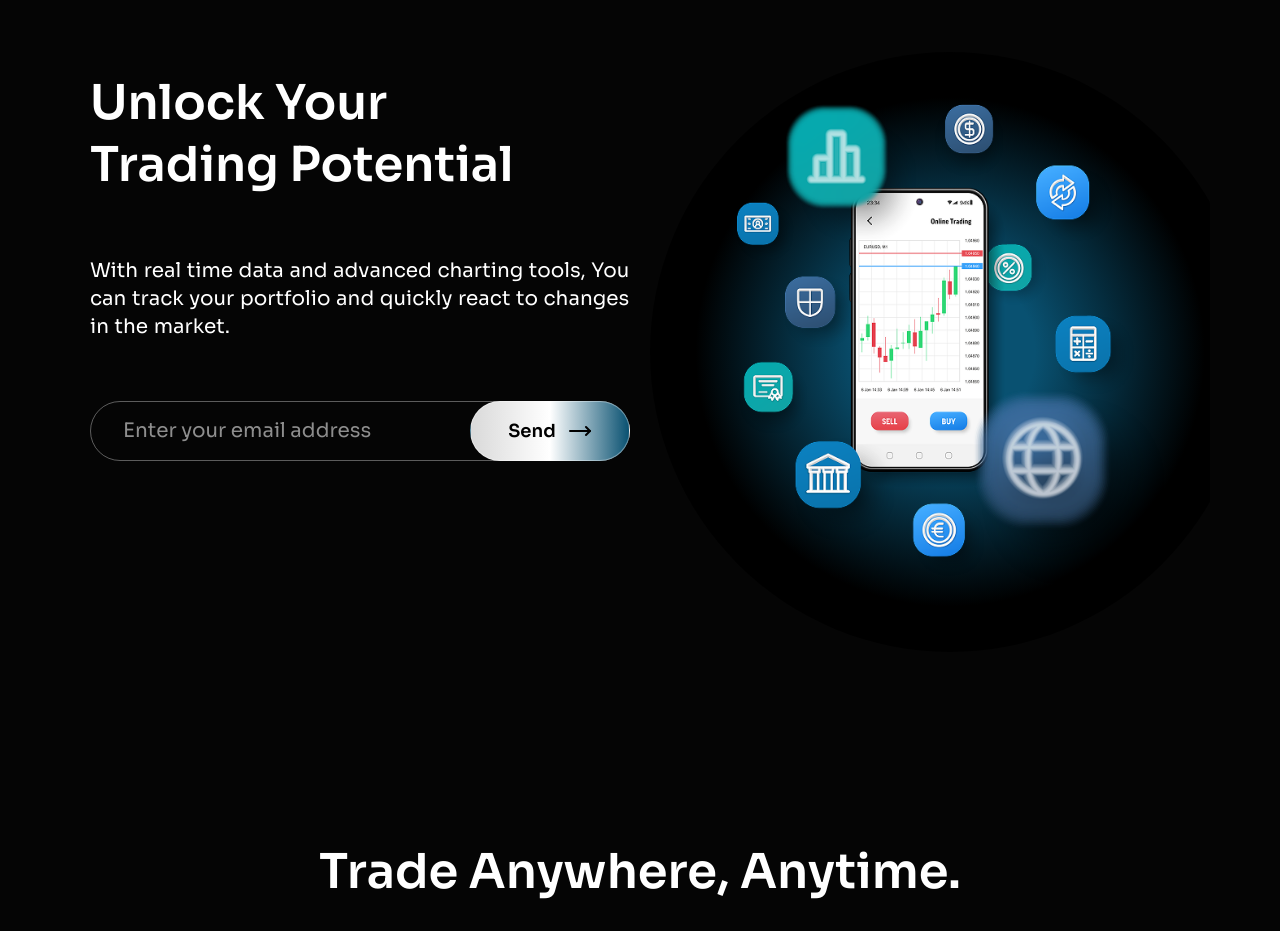
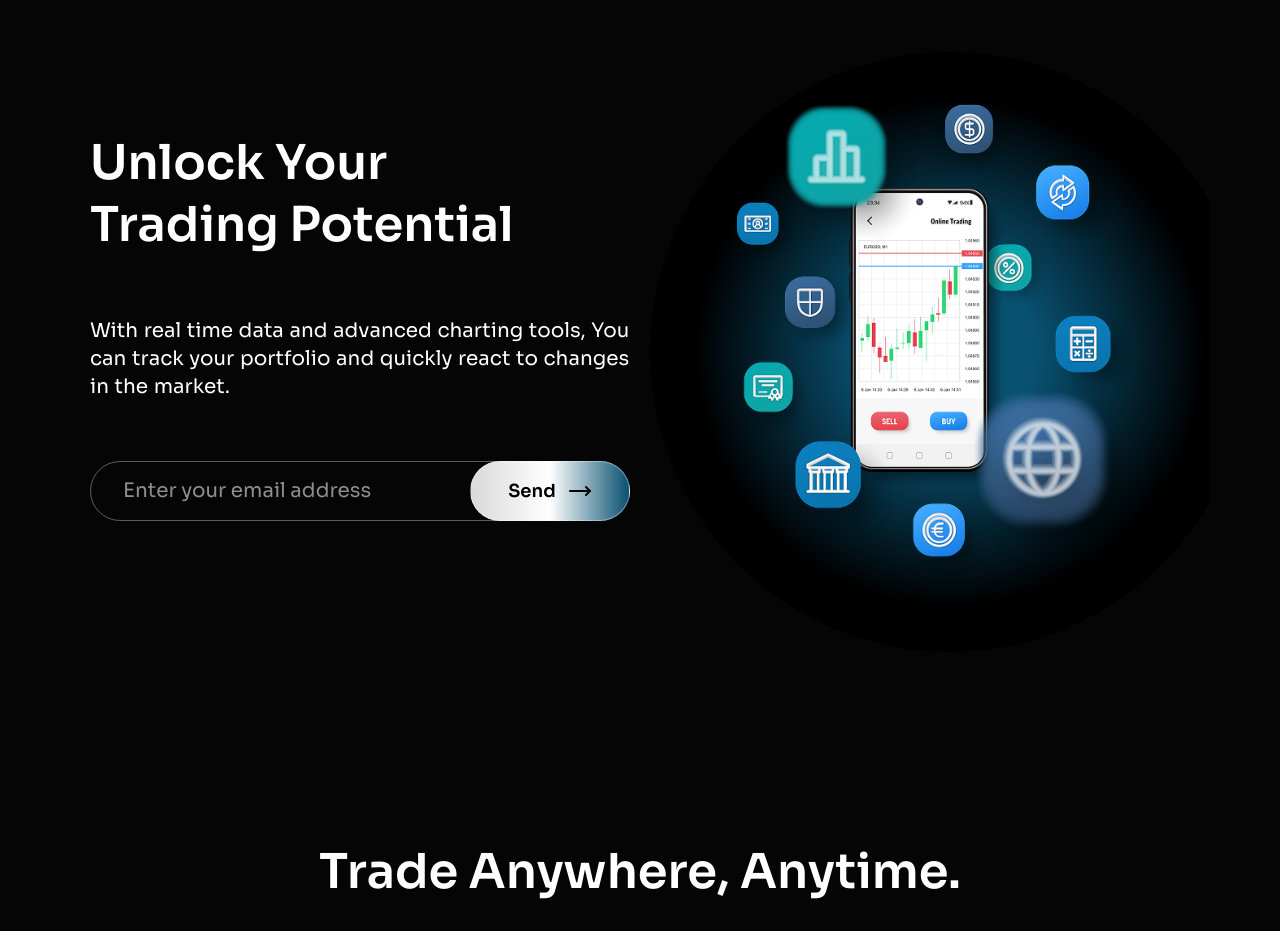
Before and after one commit to ismailjaved-dev/Earnex-Global, a Next.js app: page / in a window 1280 px wide. Shown: the part 2620-3551 px from the top of the page. Built offline with nearby package versions, Linux system fonts and the light colour scheme.

Commit message:
text-animation added

```diff
--- a/components/sections/about.tsx
+++ b/components/sections/about.tsx
@@ -1,6 +1,7 @@
 import Image from 'next/image'
 import React from 'react'
 import { Button } from '../ui/button'
+import { TextAnimate } from '../ui/text-animate'
 
 const About = () => {
   return (
@@ -9,7 +10,9 @@ const About = () => {
             <Image src={'/aboutImg.png'} fill alt=''/>
         </div>
         <div className='flex flex-col justify-center gap-5 col-span-2 md:col-span-1 mx-auto text-center md:text-start md:min-h-[400px] lg:min-h-[520px]  max-w-[470px]'>
-            <h2 className='text-[38px] md:text-5xl font-semibold '>Diversify your portfolio</h2>
+             <TextAnimate animation="slideUp" by="word" className={'text-[38px] md:text-5xl font-semibold '}>
+Diversify your portfolio</TextAnimate>
+
             <p className='text-lg lg:text-xl leading-[160%]'>
                 Invest in a variety of asset classes — including 20 global stock exchanges and 100 cryptocurrencies — while managing all of your holdings in one place
             </p>
--- a/components/sections/crytoConverter.tsx
+++ b/components/sections/crytoConverter.tsx
@@ -2,6 +2,7 @@
 import React, { useState } from "react";
 import { Button } from "../ui/button";
 import Image from "next/image";
+import { TextAnimate } from "../ui/text-animate";
 
 const CryptoConverter: React.FC = () => {
   const [isBuy, setIsBuy] = useState(true);
@@ -35,7 +36,10 @@ const CryptoConverter: React.FC = () => {
     <div className="pb-10 sm:py-20 px-5">
 
               <div className="max-w-[680px] mx-auto text-center mb-12">
-                <h2 className="text-[38px] md:text-[49px] font-bold mb-24px leading-[1.1]">One click, instant payout with credit or debit card.</h2>
+
+
+                <TextAnimate animation="slideUp" by="word" className={'text-[38px] md:text-[49px] font-bold mb-24px leading-[1.1]'}>
+One click, instant payout with credit or debit card.</TextAnimate>
                 <p className="md:text-lg lg:text-xl">Become a crypto owner in minutes using your debit or credit card and quickly purchase top cryptocurrencies.</p>
               </div>
 
--- a/components/sections/testimonial.tsx
+++ b/components/sections/testimonial.tsx
@@ -5,6 +5,7 @@ import { Autoplay, Navigation } from "swiper/modules";
 import { ChevronLeft, ChevronRight } from "lucide-react";
 import 'swiper/css';
 import 'swiper/css/pagination';
+import { TextAnimate } from "../ui/text-animate";
 
 interface MediaItem {
     id: number;
@@ -62,8 +63,16 @@ const mediaData: MediaItem[] = [
 const Testimonial = () => {
     return (
         <div className="fluid-container px-5 py-16">
-            <h2 className="text-center text-[38px] md:text-[44px] fromt-semibold leading-[1.2] mb-16 ">What media says about<br />
-             <span className="text-[42px] md:text-[49px] font-bold">Earnex  Global?</span></h2>
+
+              <TextAnimate animation="slideUp" by="word" className={'text-center text-[38px] md:text-[44px] fromt-semibold leading-[1.2]'}>
+What media says about
+</TextAnimate>
+              <TextAnimate animation="slideUp" by="word" className={'text-center text-[42px] md:text-[49px] font-bold leading-[1.2] mb-16'}>
+Earnex  Global?
+</TextAnimate>
+
+<span className=""></span>
+
             <div className=" w-full text-center text-white relative">
 
 
--- a/components/sections/trade.tsx
+++ b/components/sections/trade.tsx
@@ -1,6 +1,7 @@
 import Image from 'next/image'
 import Link from 'next/link'
 import React from 'react'
+import { TextAnimate } from '../ui/text-animate';
 
 
 interface Stat {
@@ -22,7 +23,10 @@ const Trade = () => {
     return (
         <div className='fluid-container px-5 pt-20 pb-10'>
             <div className='max-w-[800px] mx-auto'>
-                <h2 className='text-[38px] md:text-[48px] font-semibold text-center mb-5'>Trade Anywhere, Anytime.</h2>
+
+                <TextAnimate animation="slideUp" by="word" className={'text-[38px] md:text-[48px] font-semibold text-center mb-5'}>
+                  Trade Anywhere, Anytime.
+                </TextAnimate>
                 <p className='md:text-lg lg:text-xl text-center'>
                     4 platforms to choose from —
                     <Link className='underline decoration-[#CDCDCD] px-1' href='https://afterprime.com/tradingview' target='_blank'>TradingView</Link>,
--- a/components/sections/tradingPortfolio.tsx
+++ b/components/sections/tradingPortfolio.tsx
@@ -1,6 +1,7 @@
 import React from 'react'
 import { Button } from '../ui/button'
 import Image from 'next/image'
+import { TextAnimate } from '../ui/text-animate'
 
 const TradingPortfolio = () => {
 
@@ -15,7 +16,8 @@ const TradingPortfolio = () => {
     return (
         <div className='fluid-container grid lg:grid-cols-2 py-10 lg:py-16 gap-10 px-5'>
         <div>
-            <h2 className='text-[40px] md:text-[50px] lg:text-5xl font-semibold mb-12 lg:max-w-[530px] text-center lg:text-start'>Start Your Trading Portfolio.</h2>
+             <TextAnimate animation="slideUp" by="word" className={'text-[40px] md:text-[50px] lg:text-5xl font-semibold mb-12 lg:max-w-[530px] text-center lg:text-start'}>
+Start Your Trading Portfolio.</TextAnimate>
             {data.map((item, index) => (
                 <div key={index} className='mb-8 lg:max-w-lg relative pl-[60px] sm:pl-[92px]'>
                     <span className='bg-[#095171] rounded-full h-11 w-11 flex items-center justify-center absolute top-0 left-0'>{index+1}</span>
--- a/components/sections/tradingPotential.tsx
+++ b/components/sections/tradingPotential.tsx
@@ -1,12 +1,16 @@
 import { ArrowRight, MoveRightIcon } from 'lucide-react'
 import Image from 'next/image'
 import React from 'react'
+import { TextAnimate } from '../ui/text-animate'
 
 const TradingPotential = () => {
     return (
         <div className='fluid-container max-w-[1140px] grid grid-cols-2 gap-5 lg:pt-28 lg:pb-10 px-5 overflow-hidden'>
             <div className='flex flex-col items-center lg:items-start gap-8 md:gap-15 py-5 text-center lg:text-start col-span-2 lg:col-span-1'>
-                <h2 className='text-[38px] md:text-5xl font-semibold max-w-[490px] leading-[1.3]'>Unlock Your Trading Potential</h2>
+                <h2 className=''></h2>
+                <TextAnimate animation="slideUp" by="word" className={'text-[38px] md:text-5xl font-semibold max-w-[490px] leading-[1.3]'}>
+                    Unlock Your Trading Potential
+                </TextAnimate>
                 <p className='text-lg lg:text-xl max-w-[640px]' style={{wordSpacing:"1px"}}>
                     With real time data and advanced charting tools, You can
                     track your portfolio and quickly react to changes in the market.
```
